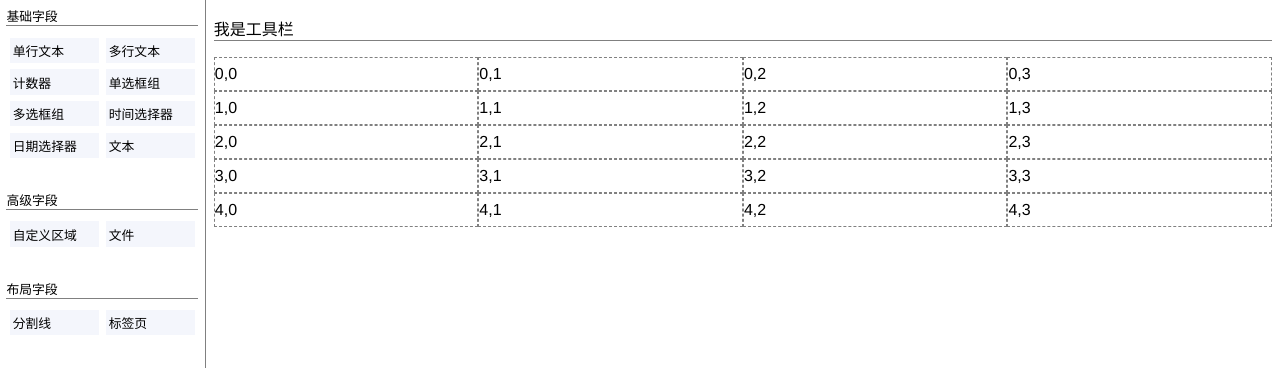
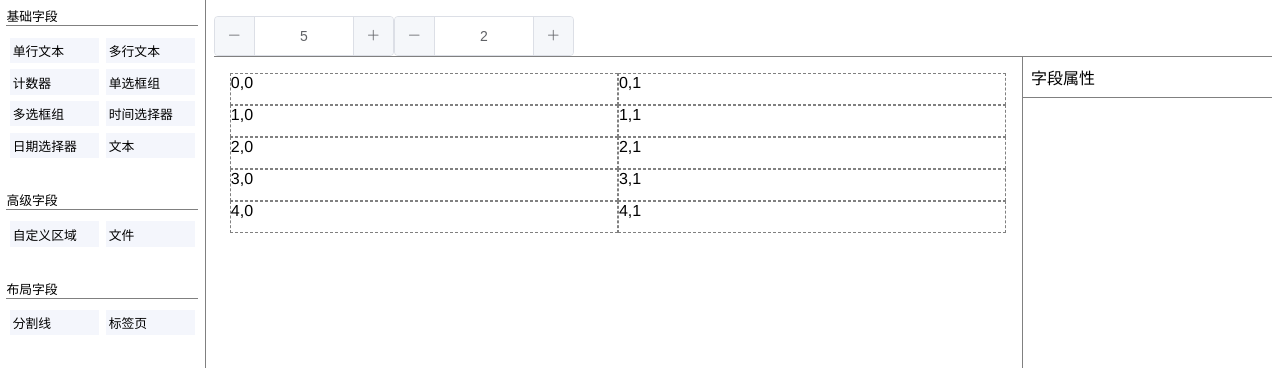
Before and after one commit to sidian123/form-designer, a Vue app: page / in a window 1280 px wide. Shown: the top 368 px of the page. Built offline with nearby package versions, Linux system fonts and the light colour scheme.

Commit message:
add some

```diff
--- /dev/null
+++ b/src/assets/utils.js
@@ -0,0 +1,18 @@
+export default {
+    /**
+     * x 是否位于[start,end]之间
+     * @param start
+     * @param end
+     * @param x
+     */
+    isBetween(start,end,x){
+        //交换, start最小
+        if(start>end){
+            let t=start;
+            start=end;
+            end=t;
+        }
+        //判断
+        return x>=start && x<=end;
+    },
+}
--- a/src/components/FormDesigner.vue
+++ b/src/components/FormDesigner.vue
@@ -4,14 +4,14 @@
             <div class="field-group">
                 <div class="field-group-title">基础字段</div>
                 <div class="field-group-content">
-                    <div class="field-item">单行文本</div>
-                    <div class="field-item">多行文本</div>
-                    <div class="field-item">计数器</div>
-                    <div class="field-item">单选框组</div>
-                    <div class="field-item">多选框组</div>
-                    <div class="field-item">时间选择器</div>
-                    <div class="field-item">日期选择器</div>
-                    <div class="field-item">文本</div>
+                    <div class="field-item" draggable="true">单行文本</div>
+                    <div class="field-item" draggable="true">多行文本</div>
+                    <div class="field-item" draggable="true">计数器</div>
+                    <div class="field-item" draggable="true">单选框组</div>
+                    <div class="field-item" draggable="true">多选框组</div>
+                    <div class="field-item" draggable="true">时间选择器</div>
+                    <div class="field-item" draggable="true">日期选择器</div>
+                    <div class="field-item" draggable="true">文本</div>
                 </div>
             </div>
             <div class="field-group">
@@ -30,8 +30,12 @@
             </div>
         </div>
         <div class="designer-body">
-            <div class="tool-bar">我是工具栏</div>
+            <div class="tool-bar">
+                <el-input-number v-model="rowNum"></el-input-number>
+                <el-input-number v-model="columnNum"></el-input-number>
+            </div>
             <div class="form-editor">
+                <div class="cell-container" :style="cellContainerStyle">
                     <div class="cell"
                          :class="{isSelected:item.isSelected}"
                          v-for="(item,index) in editorCells"
@@ -44,11 +48,17 @@
                         {{`${item.row},${item.column}`}}
                     </div>
                 </div>
+                <div class="cell-attributes-panel">
+                    <div class="panel-title">字段属性</div>
+                </div>
+            </div>
         </div>
     </div>
 </template>
 
 <script>
+    import utils from "../assets/utils";
+
     export default {
         name: "FormDesigner",
         data(){
@@ -56,7 +66,7 @@
                 /**
                  * 表单的列数
                  */
-                columnNum:4,
+                columnNum:2,
                 /**
                  * 表单的行数
                  */
@@ -66,6 +76,13 @@
                 isDrag:false,
                 editorCells:[],
             }
+        },
+        computed:{
+            cellContainerStyle(){
+                return {
+                    gridTemplateColumns:`repeat(${this.columnNum},minmax(200px,1fr))`
+                }
+            },
         },
         created() {
             this.refreshEditorCells();
@@ -100,12 +117,14 @@
                 //更新isSelected字段
                 let isSelected=false;
                 if(this.dragEnd!=null){//处于拖拽或选中状态
-                    if(row>=this.dragStart.row && row<=this.dragEnd.row &&
-                        column>=this.dragStart.column && column<=this.dragEnd.column){//该单元格在拖拽范围内
+                    if(
+                        utils.isBetween(this.dragStart.row,this.dragEnd.row,row) &&
+                        utils.isBetween(this.dragStart.column,this.dragEnd.column,column)
+                    ){//该单元格在拖拽范围内
                         isSelected=true;
                     }
                 }
-
+                //构建并返回对象
                 return {
                     row,column,isSelected
                 }
@@ -129,7 +148,6 @@
                         row:parseInt(array[0]),
                         column:parseInt(array[1])
                     };
-                    console.log(event.target.getAttribute("id"));
                 }
             },
             /**
@@ -157,12 +175,16 @@
                     row:parseInt(array[0]),
                     column:parseInt(array[1])
                 };
-                console.log(event.target.getAttribute("id"));
             },
         }
     }
 </script>
 
+<style lang="scss">
+    .el-input{
+        width: initial;
+    }
+</style>
 <style lang="scss" scoped>
     .form-designer{
         display: flex;
@@ -201,17 +223,21 @@
         .designer-body{
             flex-grow: 1;
             padding: 1rem 0.5rem;
+            display: flex;
+            flex-direction: column;
             .tool-bar{
                 border-bottom: solid 1px gray;
-                margin-bottom: 1rem;
             }
             .form-editor{
+                user-select: none;
+                display: flex;
+                flex-grow: 1;
+                .cell-container{
+                    flex: 1;
                     display: grid;
-                grid-template-columns:repeat(4,minmax(200px,1fr));
-                user-select: none;
-
+                    grid-auto-rows: 2rem;
+                    padding:1rem;
                     .cell{
-                    line-height: 2rem;
                         border:dashed 1px gray;
                         &:hover{
                             background-color: #c8c8c8;
@@ -222,6 +248,16 @@
                         }
                     }
                 }
+                .cell-attributes-panel{
+                    flex-shrink: 0;
+                    flex-basis: 250px;
+                    border-left: solid 1px gray;
+                    .panel-title{
+                        border-bottom: solid 1px gray;
+                        padding:0.5rem 0.5rem;
+                    }
+                }
+            }
         }
 
     }
```
Lines whose indentation alone changed are shown as unchanged.
